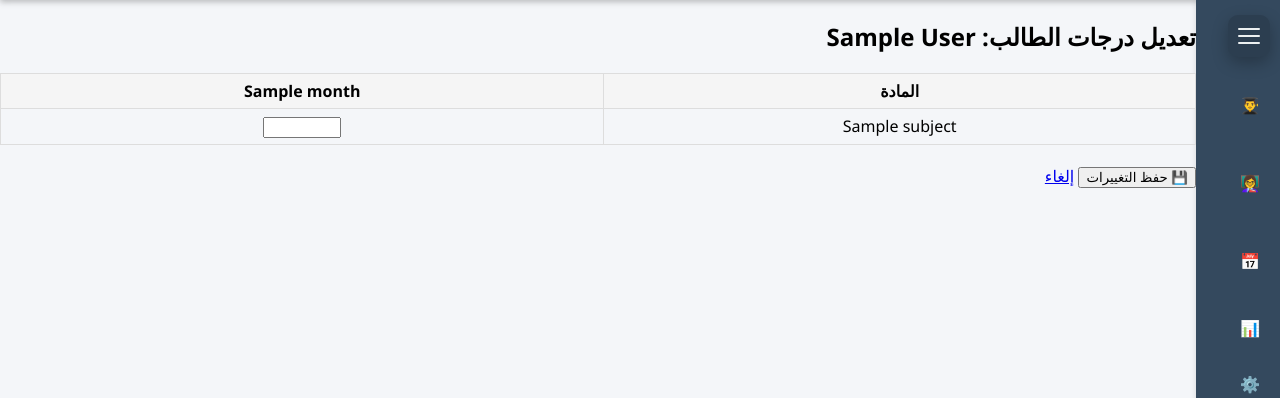
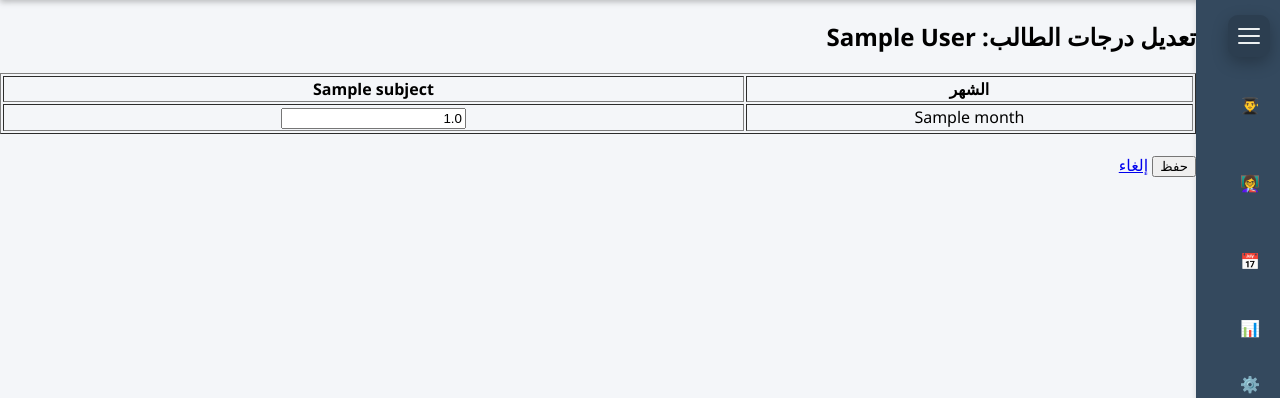
Before and after one commit to muaid773/School-Management-System, a Django app: page /teachers/edit_all_grades/1/ in a window 1280 px wide. Shown: the part 57-455 px from the top of the page. Run offline with Django 5.2, Linux system fonts and the light colour scheme; tables that the repository leaves empty hold one stand-in row (values such as "Sample post").

Commit message:
chang in student edit all grades

```diff
--- a/teachers/templates/edit_all_grades.html
+++ b/teachers/templates/edit_all_grades.html
@@ -1,65 +1,47 @@
 {% extends 'base.html' %}
-{% block title %}تعديل درجات الطالب{% endblock %}
+{% load static %}
 {% load tags %}
+
+{% block title %}تعديل الدرجات{% endblock %}
+
 {% block content %}
 <h2>تعديل درجات الطالب: {{ student.name }}</h2>
 
-<form method="POST">
+<form method="POST" enctype="multipart/form-data">
     {% csrf_token %}
-    <table class="grades-table">
+    {{ formset.management_form }}
+
+    <table border="1" style="width:100%; text-align:center;">
         <thead>
             <tr>
-                <th>المادة</th>
-                {% for month in months %}
-                    <th>{{ month.name }}</th>
+                <th>الشهر</th>
+                {% for sub in subjects %}
+                    <th>{{ sub.name }}</th>
                 {% endfor %}
             </tr>
         </thead>
         <tbody>
-            {% for subject in subjects %}
-                <tr>
-                    <td>{{ subject.name }}</td>
-                    {% for month in months %}
-                        {% with key=subject.id|stringformat:"s"|add:"_"|add:month.id|stringformat:"s" %}
-                            <td>
-                                {% with key=subject.id|stringformat:"s"|add:"_"|add:month.id|stringformat:"s" %}
-                                    <input
-                                        type="number"
-                                        name="grade_{{ key }}"
-                                        value="{{ grade_dict|get_item:key|default_if_none:'' }}"
-                                    >
-                                {% endwith %}
-                            </td>
-                        {% endwith %}
-                    {% endfor %}
-                </tr>
+            {% for month in months %}
+            <tr>
+                <td>{{ month.name }}</td>
+                {% for sub in subjects %}
+                    <td>
+                        {% for form in formset %}
+                            {% if form.instance.month.id == month.id and form.instance.grade_fo_subject.id == sub.id %}
+                                {{ form.value }}
+                            {% endif %}
+                        {% endfor %}
+                    </td>
+                {% endfor %}
+            </tr>
             {% endfor %}
         </tbody>
     </table>
 
-    <div class="form-actions" style="margin-top:20px;">
-        <button type="submit" class="btn btn-primary">💾 حفظ التغييرات</button>
-        <a href="{% url 'teacher_login' %}" class="btn btn-secondary">إلغاء</a>
+
+    <div style="margin-top:20px;">
+        <button type="submit">حفظ</button>
+        <a href="{% url 'teacher_login' %}" class="btn-secondary">إلغاء</a>
     </div>
 </form>
-
-<style>
-.grades-table {
-    width: 100%;
-    border-collapse: collapse;
-    margin-top: 1em;
-    text-align: center;
-}
-.grades-table th, .grades-table td {
-    border: 1px solid #ddd;
-    padding: 6px;
-}
-.grades-table th {
-    background-color: #f5f5f5;
-}
-input[type="number"] {
-    width: 70px;
-    text-align: center;
-}
-</style>
 {% endblock %}
--- a/teachers/views.py
+++ b/teachers/views.py
@@ -86,84 +86,36 @@
 
 
 
-"""def edit_all_grades(request, student_id):
+def edit_all_grades(request, student_id):
     student = get_object_or_404(Student, id=student_id)
-    grades = Grade.objects.filter(grade_fo_student=student)
+    subjects = student.classroom.subjects_by_classroom.all()
+
+    # كل الدرجات الخاصة بالطالب مع select_related بالحقل الصحيح
+    grades = Grade.objects.filter(grade_fo_student=student).select_related('month', 'grade_fo_subject')
+
+    # قائمة الأشهر المستخدمة ككائنات Month
+    months = sorted({g.month for g in grades}, key=lambda m: m.id)
+
+    # formset جاهز لكل الدرجات
     GradeFormSet = modelformset_factory(Grade, form=forms.GradeForm, extra=0)
+
     if request.method == 'POST':
         formset = GradeFormSet(request.POST, request.FILES, queryset=grades)
-        print("\n\n",formset,"\n\n",)
-        print(formset.is_valid())
         if formset.is_valid():
             formset.save()
-            return redirect('edit_all_grades', student_id=student.id)
+            return redirect('edit_all_grade', student_id=student.id)
     else:
         formset = GradeFormSet(queryset=grades)
 
+    # تجهيز dict لتسهيل الوصول داخل القالب
+    # تجهيز dict مع key كسلسلة
+    grade_dict = {f"{g.month.id}-{g.grade_fo_subject.id}": g for g in grades}
+
+
     return render(request, 'edit_all_grades.html', {
         'student': student,
-        'formset':formset,
-    })
-"""
-
-
-
-
-
-
-
-
-
-
-
-
-
-
-
-
-
-from django.shortcuts import render, get_object_or_404, redirect
-from django.db import transaction
-
-def edit_all_grades(request, student_id):
-    student = get_object_or_404(Student, id=student_id)
-    subjects = Subject.objects.all().order_by('id')
-    months = Month.objects.all().order_by('id')
-
-    # تحويل الدرجات إلى dict بشكل يسهل الوصول
-    grades = Grade.objects.filter(grade_fo_student=student)
-    grade_dict = {
-        (g.grade_fo_subject_id, g.month_id): g
-        for g in grades
-    }
-
-    if request.method == 'POST':
-        with transaction.atomic():
-            for subject in subjects:
-                for month in months:
-                    field_name = f"grade_{subject.id}_{month.id}"
-                    value = request.POST.get(field_name)
-                    if value is None or value == "":
-                        continue
-                    value = float(value)
-                    grade_obj = grade_dict.get((subject.id, month.id))
-                    if grade_obj:
-                        grade_obj.value = value
-                        grade_obj.save()
-                    else:
-                        Grade.objects.create(
-                            grade_fo_student=student,
-                            grade_fo_subject=subject,
-                            month=month,
-                            year=student.year if hasattr(student, "year") else 2025,
-                            value=value,
-                        )
-        return redirect('edit_all_grade', student_id=student.id)
-
-    context = {
-        'student': student,
+        'formset': formset,
         'subjects': subjects,
         'months': months,
         'grade_dict': grade_dict,
-    }
-    return render(request, 'edit_all_grades.html', context)
+    })
```
